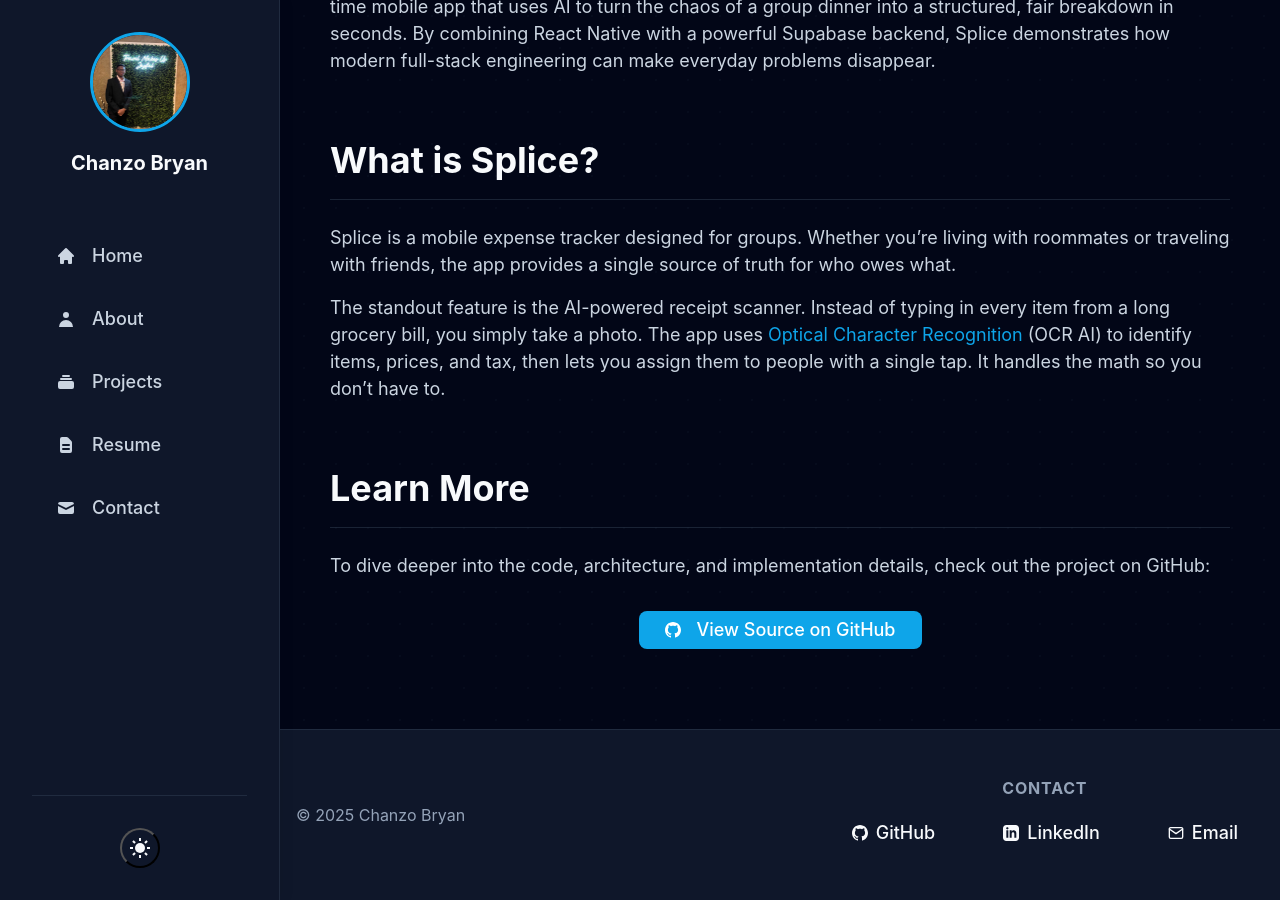
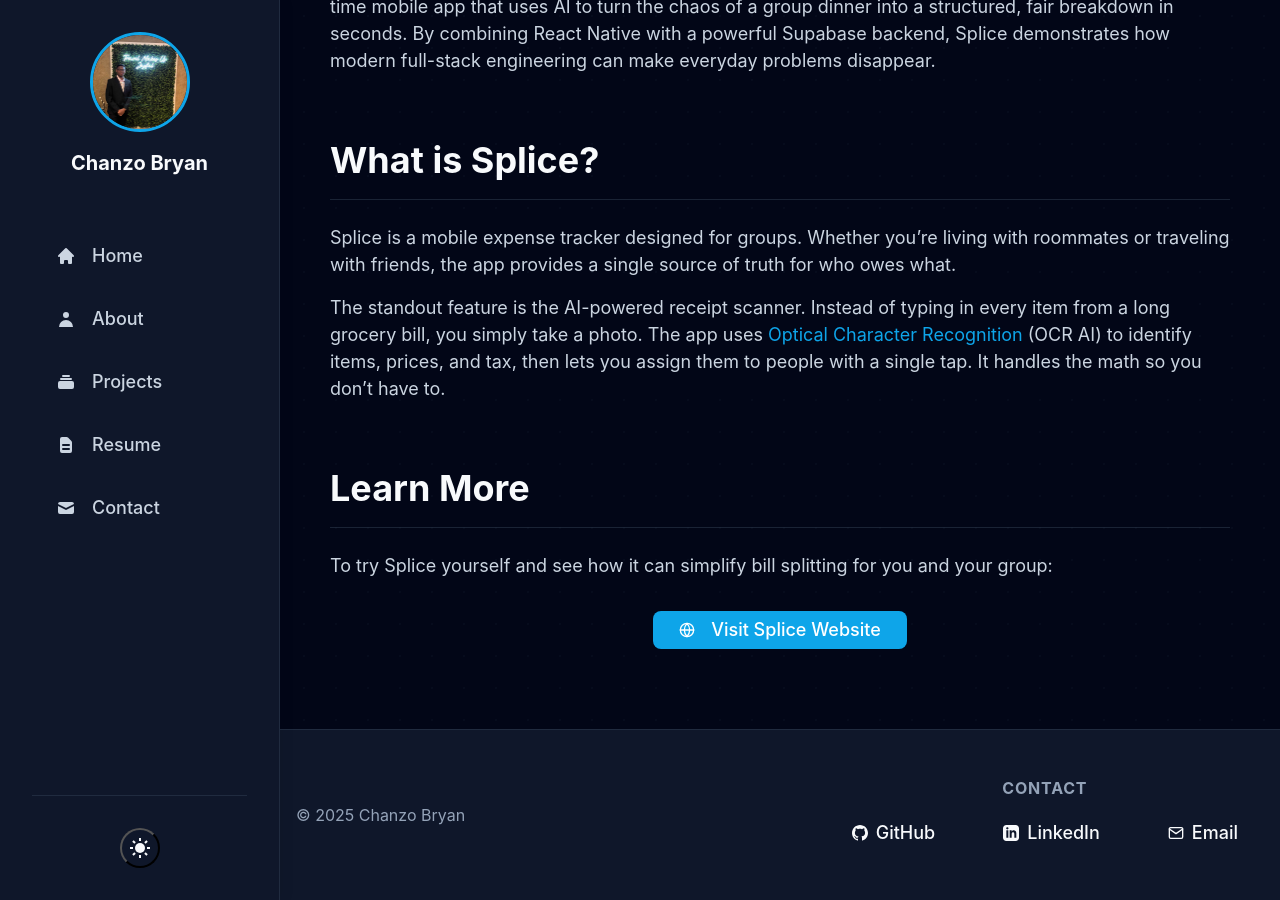
Before and after one commit to Chainso/chanzobryan.com, a Jekyll site: the page built from projects/splice.md, in a window 1280 px wide and 900 px high, scrolled down 1081 px. Built offline with Jekyll 4.4.1, drawn with Linux system fonts in a browser that asks for light colours; some of the changed text lies outside the part shown.

Commit message:
refactor: expand project descriptions and consolidate projects page into home
- Update Splice to link to getspliceapp.com instead of GitHub
- Expand all project descriptions to 2-3 sentences with technical details
- Remove project feature cards/highlights from home page for cleaner layout
- Add website link support in project layout template
- Remove standalone projects page and redirect to home page section
- Remove README.md

```diff
--- a/_includes/header.html
+++ b/_includes/header.html
@@ -18,7 +18,7 @@
         </svg>
         <span>About</span>
       </a>
-      <a href="{{ '/projects' | relative_url }}" {% if page.url == '/projects/' %}class="active"{% endif %}>
+      <a href="{{ '/#projects' | relative_url }}">
         <svg width="20" height="20" viewBox="0 0 20 20" fill="currentColor">
           <path d="M7 3a1 1 0 000 2h6a1 1 0 100-2H7zM4 7a1 1 0 011-1h10a1 1 0 110 2H5a1 1 0 01-1-1zM2 11a2 2 0 012-2h12a2 2 0 012 2v4a2 2 0 01-2 2H4a2 2 0 01-2-2v-4z"/>
         </svg>
--- a/_layouts/project.html
+++ b/_layouts/project.html
@@ -38,7 +38,16 @@
           <p class="project-subtitle">{{ page.tagline }}</p>
 
           <div class="project-meta">
-            {% if page.github %}
+            {% if page.website %}
+            <a href="{{ page.website }}" target="_blank" class="btn btn-primary">
+              <svg width="20" height="20" viewBox="0 0 24 24" fill="none" stroke="currentColor" stroke-width="2" stroke-linecap="round" stroke-linejoin="round">
+                <circle cx="12" cy="12" r="10"></circle>
+                <line x1="2" y1="12" x2="22" y2="12"></line>
+                <path d="M12 2a15.3 15.3 0 0 1 4 10 15.3 15.3 0 0 1-4 10 15.3 15.3 0 0 1-4-10 15.3 15.3 0 0 1 4-10z"></path>
+              </svg>
+              Visit Website
+            </a>
+            {% elsif page.github %}
             <a href="{{ page.github }}" target="_blank" class="btn btn-primary">
               <svg width="20" height="20" viewBox="0 0 24 24" fill="currentColor">
                 <path d="M12 0c-6.626 0-12 5.373-12 12 0 5.302 3.438 9.8 8.207 11.387.599.111.793-.261.793-.577v-2.234c-3.338.726-4.033-1.416-4.033-1.416-.546-1.387-1.333-1.756-1.333-1.756-1.089-.745.083-.729.083-.729 1.205.084 1.839 1.237 1.839 1.237 1.07 1.834 2.807 1.304 3.492.997.107-.775.418-1.305.762-1.604-2.665-.305-5.467-1.334-5.467-5.931 0-1.311.469-2.381 1.236-3.221-.124-.303-.535-1.524.117-3.176 0 0 1.008-.322 3.301 1.23.957-.266 1.983-.399 3.003-.404 1.02.005 2.047.138 3.006.404 2.291-1.552 3.297-1.23 3.297-1.23.653 1.653.242 2.874.118 3.176.77.84 1.235 1.911 1.235 3.221 0 4.609-2.807 5.624-5.479 5.921.43.372.823 1.102.823 2.222v3.293c0 .319.192.694.801.576 4.765-1.589 8.199-6.086 8.199-11.386 0-6.627-5.373-12-12-12z"/>
@@ -61,7 +70,16 @@
       <p class="project-subtitle">{{ page.tagline }}</p>
 
       <div class="project-meta">
-        {% if page.github %}
+        {% if page.website %}
+        <a href="{{ page.website }}" target="_blank" class="btn btn-primary">
+          <svg width="20" height="20" viewBox="0 0 24 24" fill="none" stroke="currentColor" stroke-width="2" stroke-linecap="round" stroke-linejoin="round">
+            <circle cx="12" cy="12" r="10"></circle>
+            <line x1="2" y1="12" x2="22" y2="12"></line>
+            <path d="M12 2a15.3 15.3 0 0 1 4 10 15.3 15.3 0 0 1-4 10 15.3 15.3 0 0 1-4-10 15.3 15.3 0 0 1 4-10z"></path>
+          </svg>
+          Visit Website
+        </a>
+        {% elsif page.github %}
         <a href="{{ page.github }}" target="_blank" class="btn btn-primary">
           <svg width="20" height="20" viewBox="0 0 24 24" fill="currentColor">
             <path d="M12 0c-6.626 0-12 5.373-12 12 0 5.302 3.438 9.8 8.207 11.387.599.111.793-.261.793-.577v-2.234c-3.338.726-4.033-1.416-4.033-1.416-.546-1.387-1.333-1.756-1.333-1.756-1.089-.745.083-.729.083-.729 1.205.084 1.839 1.237 1.839 1.237 1.07 1.834 2.807 1.304 3.492.997.107-.775.418-1.305.762-1.604-2.665-.305-5.467-1.334-5.467-5.931 0-1.311.469-2.381 1.236-3.221-.124-.303-.535-1.524.117-3.176 0 0 1.008-.322 3.301 1.23.957-.266 1.983-.399 3.003-.404 1.02.005 2.047.138 3.006.404 2.291-1.552 3.297-1.23 3.297-1.23.653 1.653.242 2.874.118 3.176.77.84 1.235 1.911 1.235 3.221 0 4.609-2.807 5.624-5.479 5.921.43.372.823 1.102.823 2.222v3.293c0 .319.192.694.801.576 4.765-1.589 8.199-6.086 8.199-11.386 0-6.627-5.373-12-12-12z"/>
--- a/projects/splice.md
+++ b/projects/splice.md
@@ -11,7 +11,7 @@
   - Expo
   - Supabase
   - PostgreSQL
-github: https://github.com/Chainso/splice
+website: https://getspliceapp.com
 ---
 
 ## Overview
@@ -26,13 +26,15 @@
 
 ## Learn More
 
-To dive deeper into the code, architecture, and implementation details, check out the project on GitHub:
+To try Splice yourself and see how it can simplify bill splitting for you and your group:
 
 <div style="text-align: center; margin: 2rem 0;">
-  <a href="https://github.com/Chainso/splice" target="_blank" class="btn btn-primary">
-    <svg width="20" height="20" viewBox="0 0 24 24" fill="currentColor" style="margin-right: 8px;">
-      <path d="M12 0c-6.626 0-12 5.373-12 12 0 5.302 3.438 9.8 8.207 11.387.599.111.793-.261.793-.577v-2.234c-3.338.726-4.033-1.416-4.033-1.416-.546-1.387-1.333-1.756-1.333-1.756-1.089-.745.083-.729.083-.729 1.205.084 1.839 1.237 1.839 1.237 1.07 1.834 2.807 1.304 3.492.997.107-.775.418-1.305.762-1.604-2.665-.305-5.467-1.334-5.467-5.931 0-1.311.469-2.381 1.236-3.221-.124-.303-.535-1.524.117-3.176 0 0 1.008-.322 3.301 1.23.957-.266 1.983-.399 3.003-.404 1.02.005 2.047.138 3.006.404 2.291-1.552 3.297-1.23 3.297-1.23.653 1.653.242 2.874.118 3.176.77.84 1.235 1.911 1.235 3.221 0 4.609-2.807 5.624-5.479 5.921.43.372.823 1.102.823 2.222v3.293c0 .319.192.694.801.576 4.765-1.589 8.199-6.086 8.199-11.386 0-6.627-5.373-12-12-12z"/>
+  <a href="https://getspliceapp.com" target="_blank" class="btn btn-primary">
+    <svg width="20" height="20" viewBox="0 0 24 24" fill="none" stroke="currentColor" stroke-width="2" stroke-linecap="round" stroke-linejoin="round" style="margin-right: 8px;">
+      <circle cx="12" cy="12" r="10"></circle>
+      <line x1="2" y1="12" x2="22" y2="12"></line>
+      <path d="M12 2a15.3 15.3 0 0 1 4 10 15.3 15.3 0 0 1-4 10 15.3 15.3 0 0 1-4-10 15.3 15.3 0 0 1 4-10z"></path>
     </svg>
-    View Source on GitHub
+    Visit Splice Website
   </a>
 </div>
```
Also changed, not shown: _data/projects.yml (+5 -24 lines), index.html (+0 -8 lines), projects.md (deleted, +0 -29 lines), README.md (deleted).
